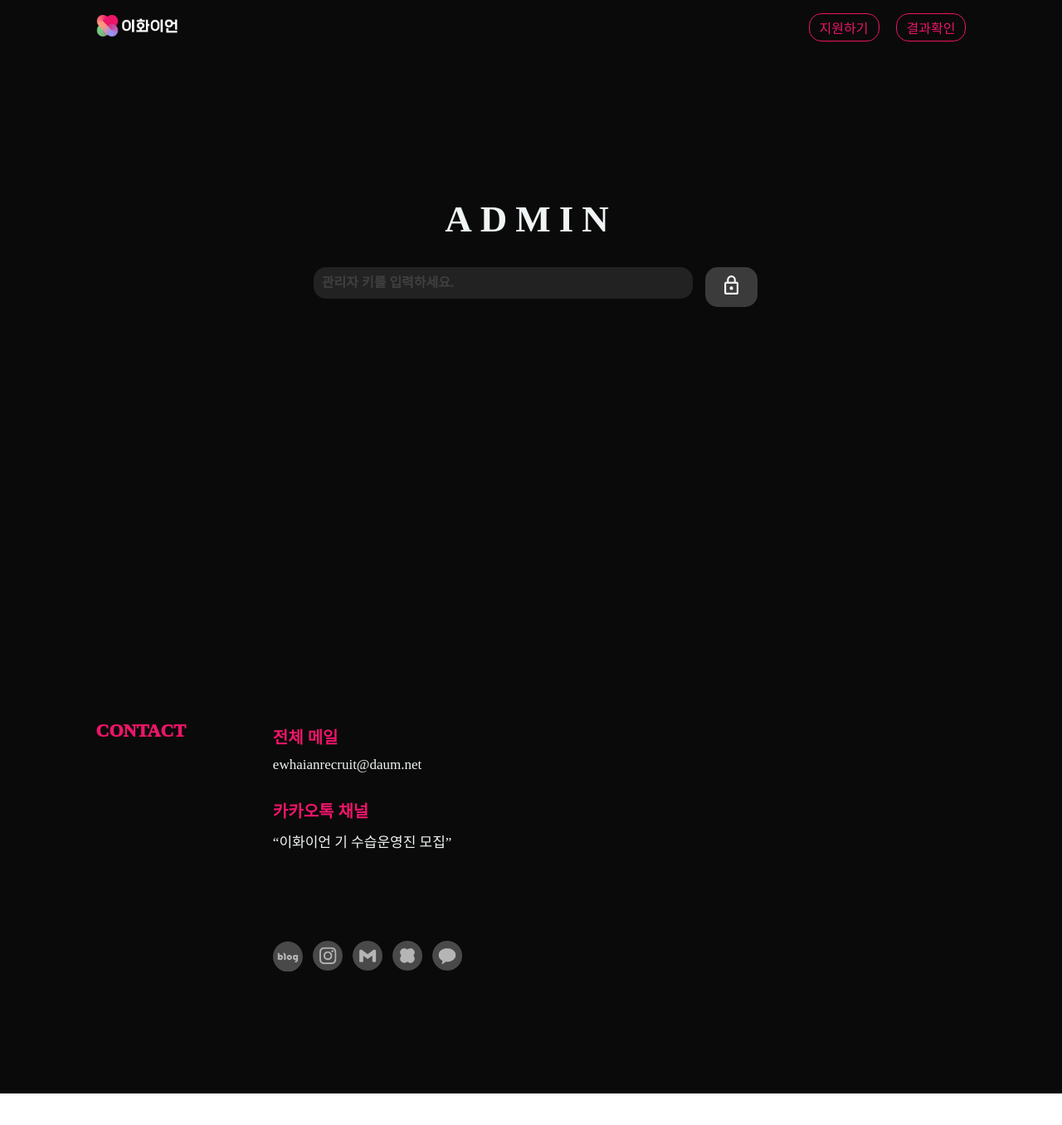
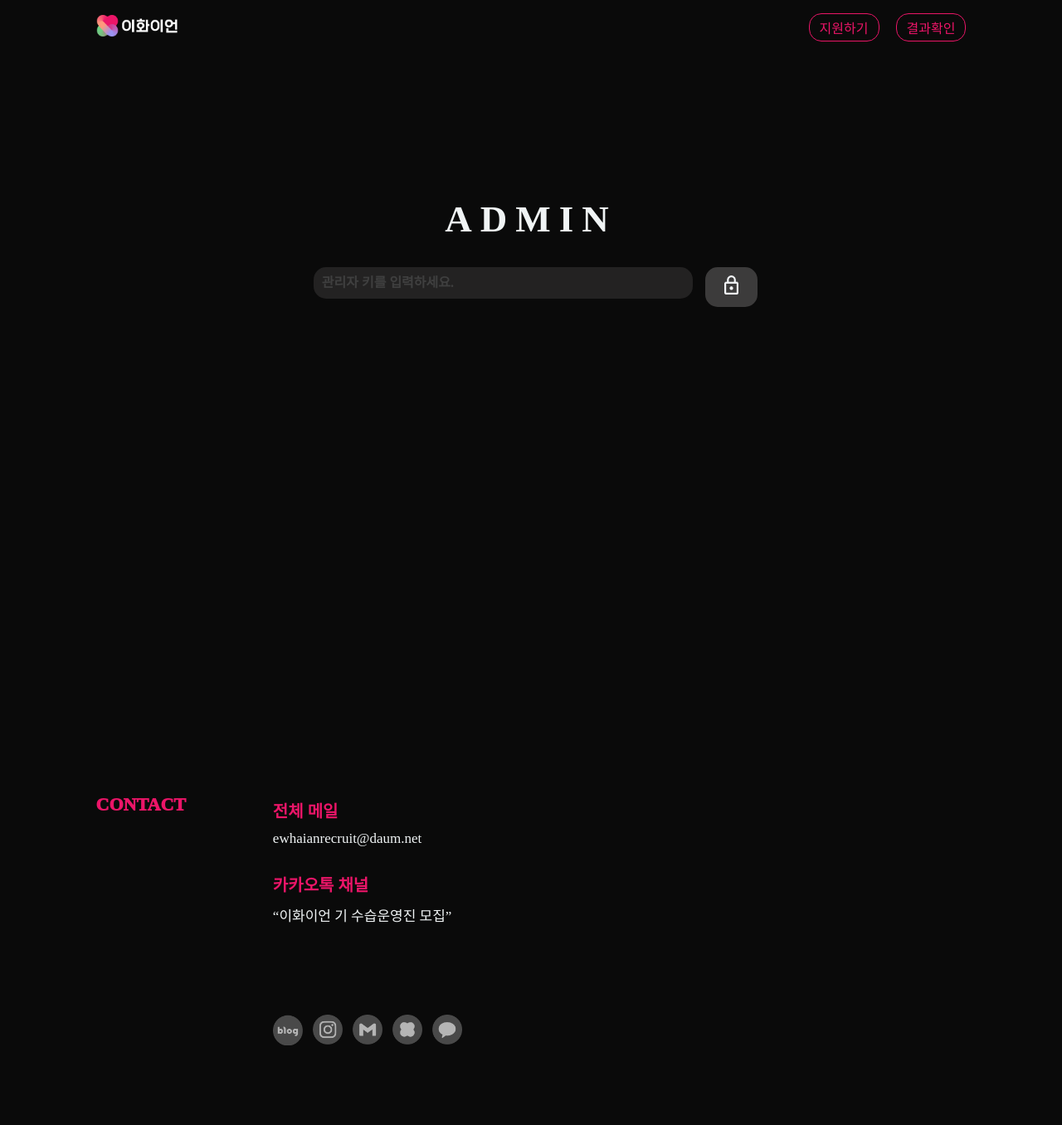
Before and after one commit to hyeinNa/recruiting_2023, a React (Create React App) app in the folder client/: page /admin/login in a window 1280 px wide. Shown: the top 1356 px of the page at 83% size. Before the commit the page ends 1318 px from the top, so only its background shows below. Built offline with nearby package versions, Linux system fonts and the light colour scheme; no server answers; a web font is replaced by a local one.

Commit message:
#7 푸터 css 수정

```diff
--- a/client/src/components/Footer/Footer.css
+++ b/client/src/components/Footer/Footer.css
@@ -13,7 +13,7 @@
 }
 .footer_container {
   width: 100%;
-  height: 600px;
+  height: 800px;
   bottom: 0;
   background-color: var(--toneDown-black);
 }
@@ -27,7 +27,6 @@
 }
 .footer_inner_inner_container {
   width: 92%;
-  height: 50%;
   display: flex;
   flex-direction: row;
   align-items: flex-start;
--- a/client/src/components/views/LandingPage.css
+++ b/client/src/components/views/LandingPage.css
@@ -3,8 +3,3 @@
   flex-direction: column;
   margin-top: 53px;
 }
-@media screen and (max-width: 768px) {
-  .between_wrapper {
-    padding-top: 54.53px;
-  }
-}
```
